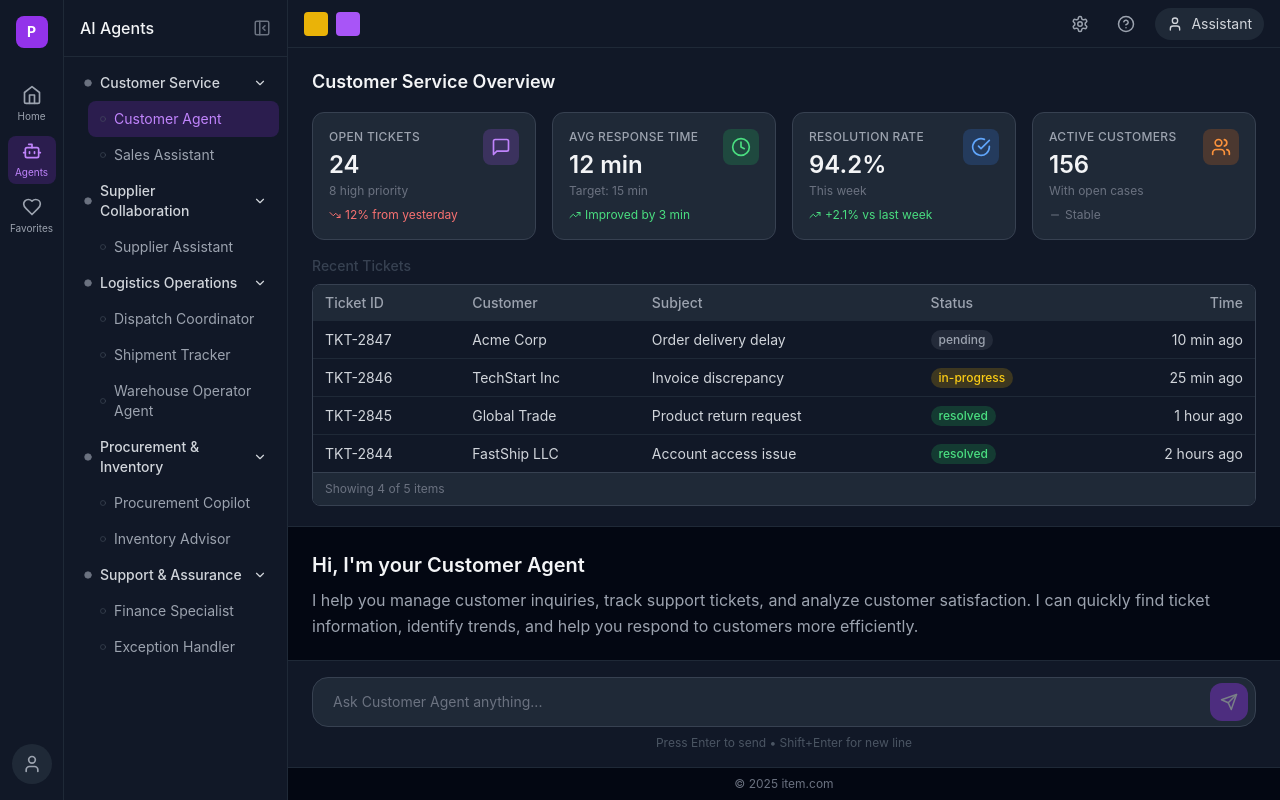
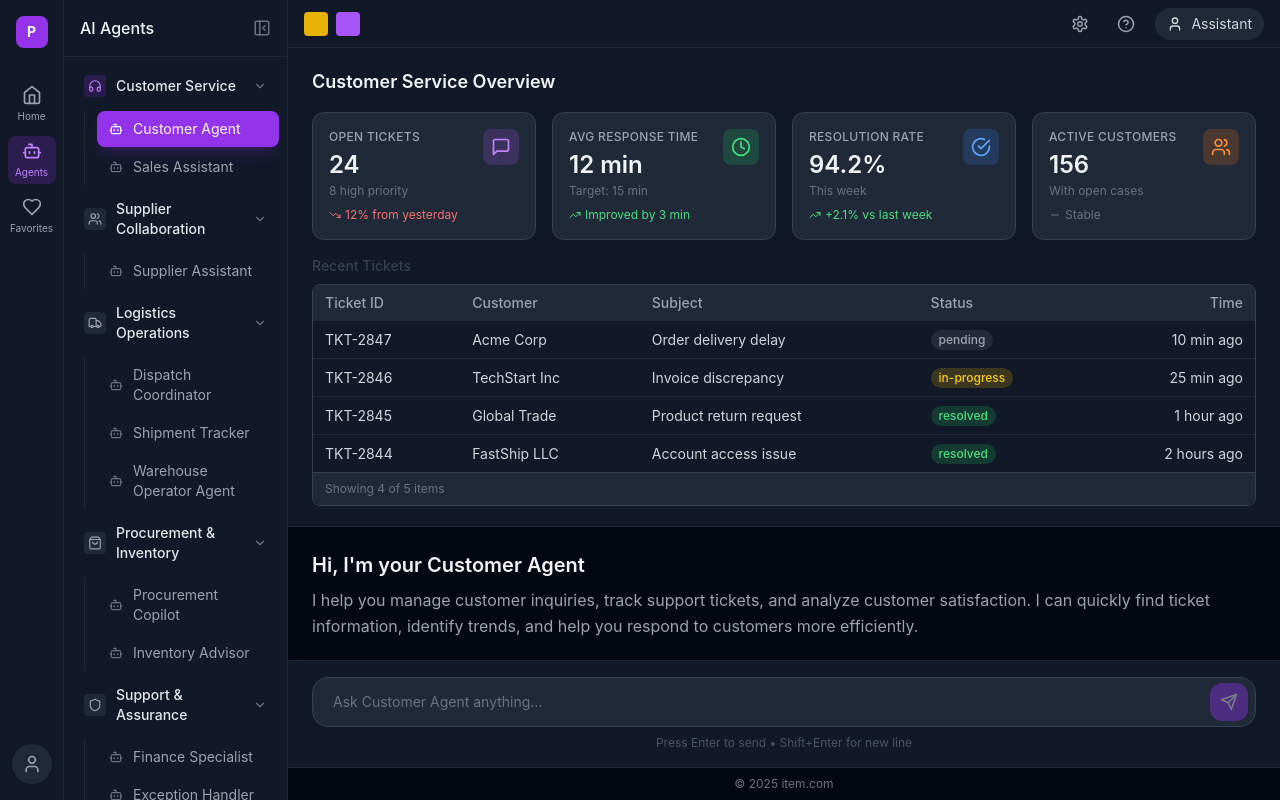
Before and after one commit to WYJade/Client-Portal-AI-Agent, a React (Vite) app: page /agents in a window 1280 px wide. Built offline with nearby package versions, Linux system fonts and the light colour scheme.

Commit message:
feat: improve AI Agents menu with icons and better visual hierarchy

```diff
--- a/src/components/layout/Layout.tsx
+++ b/src/components/layout/Layout.tsx
@@ -1,12 +1,11 @@
 import { useState } from 'react'
-import { Outlet, useLocation } from 'react-router-dom'
+import { Outlet } from 'react-router-dom'
 import MainSidebar from './MainSidebar'
 import SubSidebar from './SubSidebar'
 import TopBar from './TopBar'
 import { homeMenuItems, aiAgentGroups, aiAgents } from '../../data/menuConfig'
 
 export default function Layout() {
-  const location = useLocation()
   const [activeModule, setActiveModule] = useState<'home' | 'agents' | 'favorites'>('agents')
   const [selectedAgentId, setSelectedAgentId] = useState('customer-agent')
 
--- a/src/components/layout/SubSidebar.tsx
+++ b/src/components/layout/SubSidebar.tsx
@@ -1,6 +1,23 @@
 import { useState } from 'react'
 import { useNavigate, useLocation } from 'react-router-dom'
-import { ChevronDown, ChevronRight, LayoutDashboard, ShoppingCart, FileText, Clipboard, PackageCheck, Package, PanelLeftClose, Circle, LucideIcon } from 'lucide-react'
+import {
+  ChevronDown,
+  ChevronRight,
+  LayoutDashboard,
+  ShoppingCart,
+  FileText,
+  Clipboard,
+  PackageCheck,
+  Package,
+  PanelLeftClose,
+  Headphones,
+  Users,
+  Truck,
+  ShoppingBag,
+  Shield,
+  Bot,
+  LucideIcon
+} from 'lucide-react'
 import { MenuItem, AIAgentGroup } from '../../types/menu'
 
 const iconMap: Record<string, LucideIcon> = {
@@ -10,6 +27,11 @@ const iconMap: Record<string, LucideIcon> = {
   Clipboard,
   PackageCheck,
   Package,
+  Headphones,
+  Handshake: Users,
+  Truck,
+  ShoppingBag,
+  Shield,
 }
 
 interface SubSidebarProps {
@@ -64,32 +86,54 @@ export default function SubSidebar({ title, menuItems, agentGroups, selectedAgen
   const renderAgentGroups = () => {
     return agentGroups?.map((group) => {
       const isExpanded = expandedItems.has(group.id)
+      const Icon = group.icon ? iconMap[group.icon] : null
+      const hasSelectedAgent = group.agents.some(agent => agent.id === selectedAgentId)
+
       return (
-        <div key={group.id}>
+        <div key={group.id} className="mb-1">
+          {/* Group Header */}
           <button
             onClick={() => toggleExpand(group.id)}
-            className="w-full flex items-center gap-2 px-3 py-2 text-sm text-gray-300 hover:bg-gray-800 rounded-lg transition-colors"
+            className={`w-full flex items-center gap-2.5 px-3 py-2.5 text-sm rounded-lg transition-all ${
+              hasSelectedAgent && !isExpanded
+                ? 'bg-purple-600/10 text-purple-400'
+                : 'text-gray-200 hover:bg-gray-800'
+            }`}
           >
-            <Circle size={8} className="text-gray-500" fill="currentColor" />
+            {Icon && (
+              <div className={`p-1 rounded ${hasSelectedAgent ? 'bg-purple-600/20 text-purple-400' : 'bg-gray-800 text-gray-400'}`}>
+                <Icon size={14} />
+              </div>
+            )}
             <span className="flex-1 text-left font-medium">{group.label}</span>
-            {isExpanded ? <ChevronDown size={14} /> : <ChevronRight size={14} />}
+            <ChevronDown
+              size={14}
+              className={`text-gray-500 transition-transform duration-200 ${isExpanded ? '' : '-rotate-90'}`}
+            />
           </button>
-          {isExpanded && (
-            <div className="ml-4">
-              {group.agents.map((agent) => (
+
+          {/* Agent List */}
+          <div className={`overflow-hidden transition-all duration-200 ${isExpanded ? 'max-h-96 opacity-100' : 'max-h-0 opacity-0'}`}>
+            <div className="ml-3 pl-3 border-l border-gray-800 mt-1 space-y-0.5">
+              {group.agents.map((agent) => {
+                const isSelected = selectedAgentId === agent.id
+                return (
                   <button
                     key={agent.id}
                     onClick={() => onAgentSelect?.(agent.id)}
-                  className={`w-full flex items-center gap-2 px-3 py-2 text-sm rounded-lg transition-colors ${
-                    selectedAgentId === agent.id ? 'bg-purple-600/20 text-purple-400' : 'text-gray-400 hover:bg-gray-800'
+                    className={`w-full flex items-center gap-2.5 px-3 py-2 text-sm rounded-lg transition-all ${
+                      isSelected
+                        ? 'bg-purple-600 text-white shadow-lg shadow-purple-600/20'
+                        : 'text-gray-400 hover:bg-gray-800 hover:text-gray-200'
                     }`}
                   >
-                  <Circle size={6} className="text-gray-600" />
+                    <Bot size={14} className={isSelected ? 'text-white' : 'text-gray-500'} />
                     <span className="flex-1 text-left">{agent.name}</span>
                   </button>
-              ))}
+                )
+              })}
             </div>
-          )}
+          </div>
         </div>
       )
     })
@@ -101,7 +145,7 @@ export default function SubSidebar({ title, menuItems, agentGroups, selectedAgen
         <span className="font-medium text-gray-100">{title}</span>
         <PanelLeftClose size={18} className="text-gray-500 cursor-pointer hover:text-gray-300" />
       </div>
-      <div className="flex-1 overflow-y-auto scrollbar-thin p-2">
+      <div className="flex-1 overflow-y-auto p-2" style={{ scrollbarWidth: 'thin', scrollbarColor: 'rgba(255,255,255,0.1) transparent' }}>
         {menuItems && menuItems.map((item) => renderMenuItem(item))}
         {agentGroups && renderAgentGroups()}
       </div>
--- a/src/data/menuConfig.ts
+++ b/src/data/menuConfig.ts
@@ -66,6 +66,7 @@ export const aiAgentGroups: AIAgentGroup[] = [
   {
     id: 'customer-service',
     label: 'Customer Service',
+    icon: 'Headphones',
     agents: [
       { id: 'customer-agent', name: 'Customer Agent', description: 'Assist customers with inquiries and support' },
       { id: 'sales-assistant', name: 'Sales Assistant', description: 'Help with sales-related questions and orders' },
@@ -74,6 +75,7 @@ export const aiAgentGroups: AIAgentGroup[] = [
   {
     id: 'supplier-collaboration',
     label: 'Supplier Collaboration',
+    icon: 'Handshake',
     agents: [
       { id: 'supplier-assistant', name: 'Supplier Assistant', description: 'Manage supplier communications and collaboration' },
     ],
@@ -81,6 +83,7 @@ export const aiAgentGroups: AIAgentGroup[] = [
   {
     id: 'logistics-operations',
     label: 'Logistics Operations',
+    icon: 'Truck',
     agents: [
       { id: 'dispatch-coordinator', name: 'Dispatch Coordinator', description: 'Coordinate dispatch and delivery operations' },
       { id: 'shipment-tracker', name: 'Shipment Tracker', description: 'Track shipments and provide status updates' },
@@ -90,6 +93,7 @@ export const aiAgentGroups: AIAgentGroup[] = [
   {
     id: 'procurement-inventory',
     label: 'Procurement & Inventory',
+    icon: 'ShoppingBag',
     agents: [
       { id: 'procurement-copilot', name: 'Procurement Copilot', description: 'Assist with procurement processes' },
       { id: 'inventory-advisor', name: 'Inventory Advisor', description: 'Provide inventory management advice' },
@@ -98,6 +102,7 @@ export const aiAgentGroups: AIAgentGroup[] = [
   {
     id: 'support-assurance',
     label: 'Support & Assurance',
+    icon: 'Shield',
     agents: [
       { id: 'finance-specialist', name: 'Finance Specialist', description: 'Handle finance-related inquiries' },
       { id: 'exception-handler', name: 'Exception Handler', description: 'Manage exceptions and resolve issues' },
--- a/src/types/menu.ts
+++ b/src/types/menu.ts
@@ -22,5 +22,6 @@ export interface AIAgent {
 export interface AIAgentGroup {
   id: string
   label: string
+  icon?: string
   agents: AIAgent[]
 }
```
Lines whose indentation alone changed are shown as unchanged.
